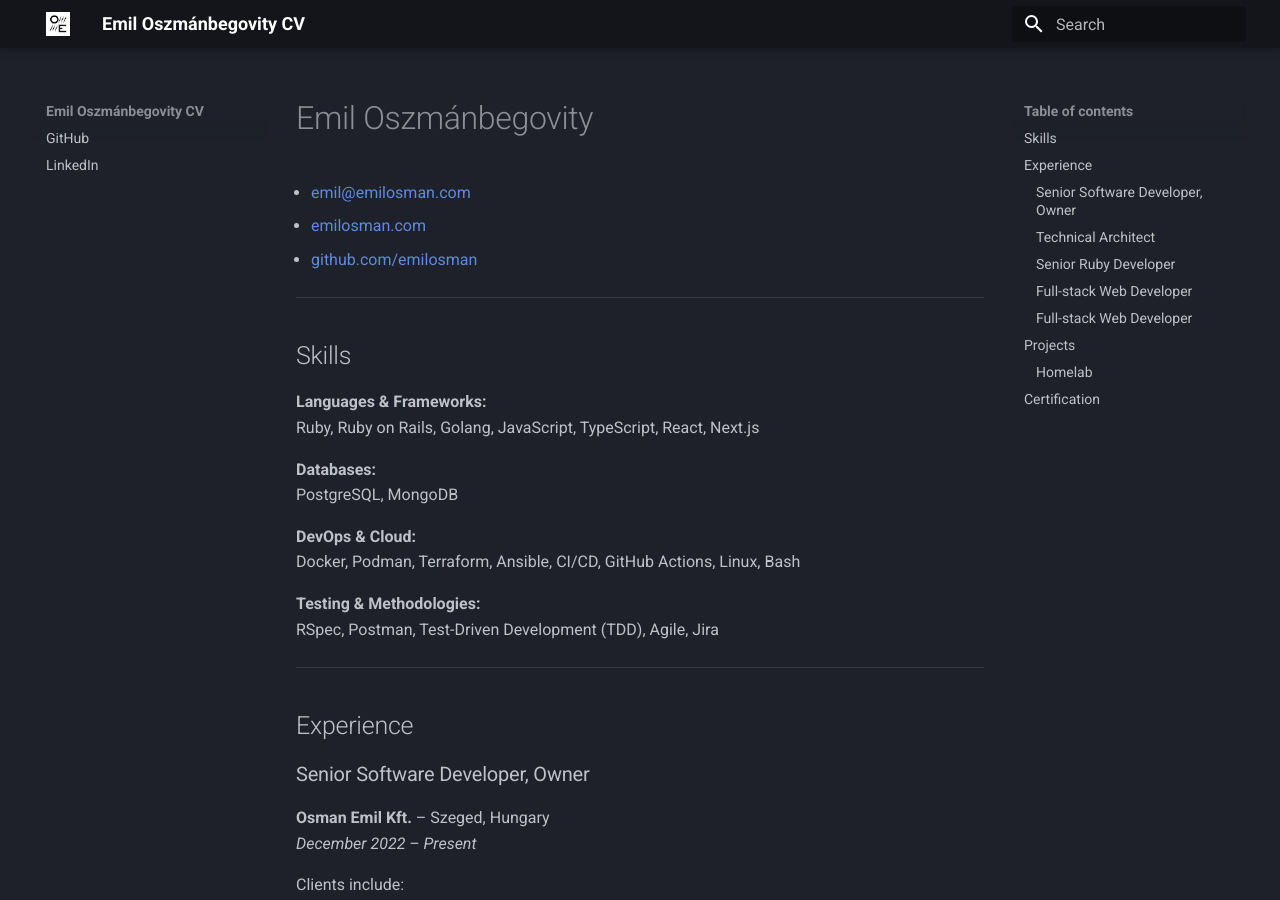
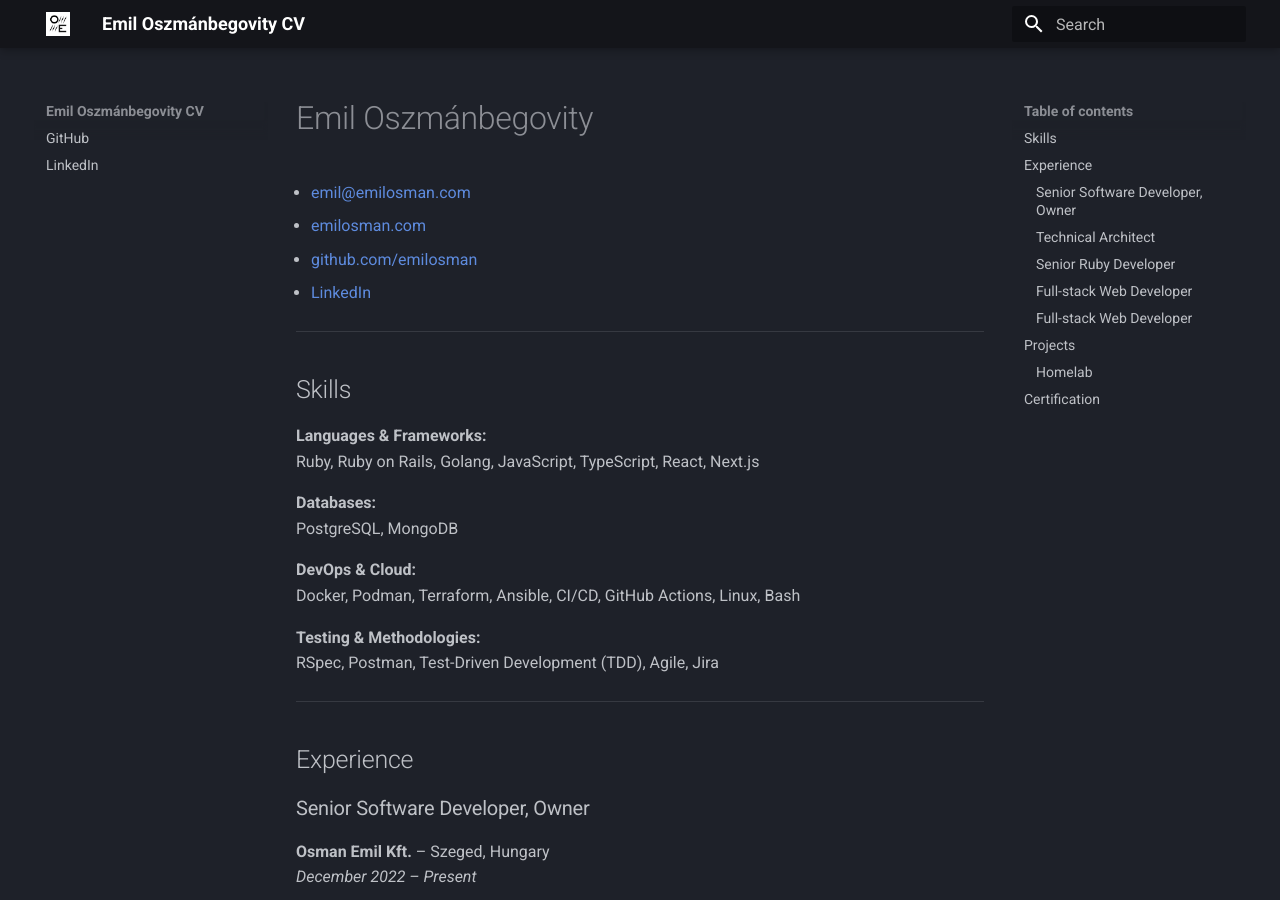
Before and after one commit to emilosman/emilosman, an MkDocs documentation site: the page built from docs/index.md, in a window 1280 px wide and 900 px high. Built offline with MkDocs 1.6.1 and Material for MkDocs 9.7.7, drawn with Linux system fonts in a browser that asks for light colours.

Commit message:
Add linkedin

```diff
--- a/docs/index.md
+++ b/docs/index.md
@@ -3,6 +3,7 @@
 - [emil@emilosman.com](mailto:emil@emilosman.com)
 - [emilosman.com](https://emilosman.com)
 - [github.com/emilosman](https://github.com/emilosman)
+- [LinkedIn](https://www.linkedin.com/in/emilosman/)
 
 ---
 
```
